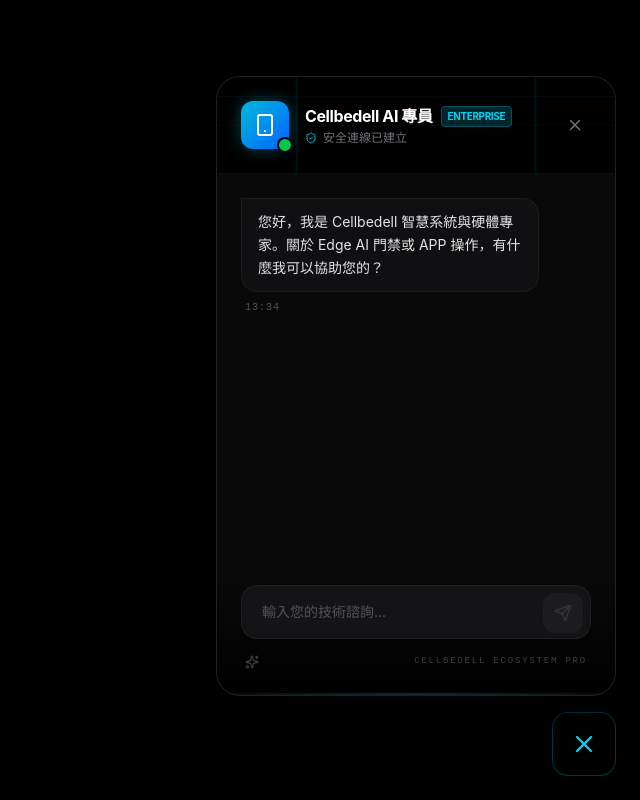
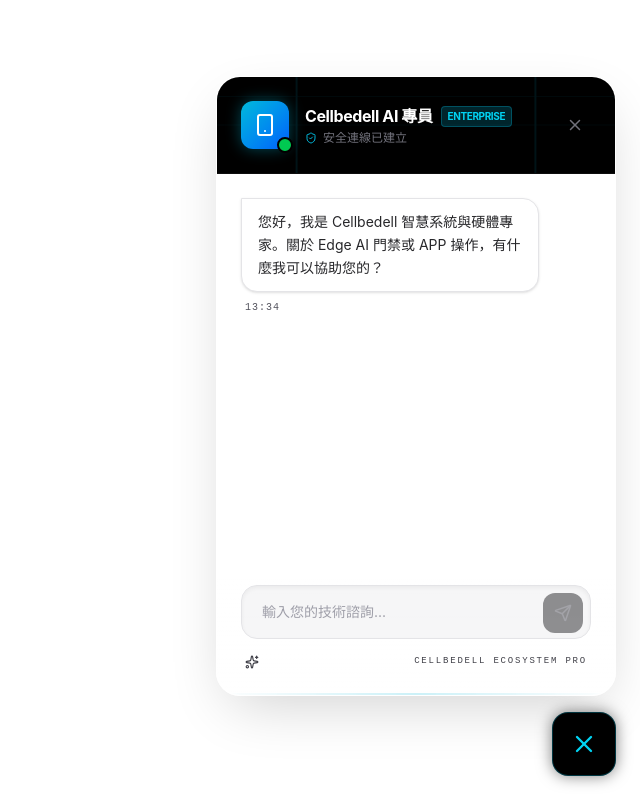
Before and after one commit to WEG-cyber/web-qa-bot, a Next.js app: page / in a window 1280 px wide. Both pictures are taken after a click on the button 1224 px from the left and 744 px from the top of the page. Shown: the whole page, without its empty margins (640-1280 px from the left). Built offline with nearby package versions, Linux system fonts and the light colour scheme.

Commit message:
Design: switched to transparent background and high-quality light glass theme

```diff
--- a/src/app/globals.css
+++ b/src/app/globals.css
@@ -1,8 +1,8 @@
 @import "tailwindcss";
 
 :root {
-  --background: #000000;
-  --foreground: #ffffff;
+  --background: transparent;
+  --foreground: #1d1d1f;
 }
 
 @theme inline {
--- a/src/components/ChatWidget.tsx
+++ b/src/components/ChatWidget.tsx
@@ -103,7 +103,7 @@
             initial={{ opacity: 0, y: 30, scale: 0.95 }}
             animate={{ opacity: 1, y: 0, scale: 1 }}
             exit={{ opacity: 0, y: 30, scale: 0.95 }}
-            className="absolute bottom-20 right-0 w-[400px] h-[620px] bg-[#0a0a0b]/95 backdrop-blur-xl rounded-3xl shadow-[0_20px_60px_-15px_rgba(0,0,0,0.7)] overflow-hidden border border-white/10 flex flex-col"
+            className="absolute bottom-20 right-0 w-[400px] h-[620px] bg-white/90 backdrop-blur-2xl rounded-3xl shadow-[0_20px_60px_-15px_rgba(0,0,0,0.2)] overflow-hidden border border-white/20 flex flex-col"
           >
             {/* Header: Cyber Design */}
             <div className="relative p-6 bg-[#000000] border-b border-white/5 overflow-hidden">
@@ -140,8 +140,8 @@
               </div>
             </div>
 
-            {/* Message Area: Dark Theme */}
-            <div className="flex-1 overflow-y-auto p-6 space-y-6 scrollbar-thin scrollbar-thumb-white/5 scrollbar-track-transparent">
+            {/* Message Area: Light Theme */}
+            <div className="flex-1 overflow-y-auto p-6 space-y-6 bg-white/50 scrollbar-thin scrollbar-thumb-zinc-200 scrollbar-track-transparent">
               {messages.map((msg) => (
                 <motion.div
                   key={msg.id}
@@ -157,7 +157,7 @@
                       "px-4 py-3 rounded-2xl text-[14px] leading-relaxed transition-all",
                       msg.role === 'user'
                         ? "bg-cyan-500 text-black font-medium rounded-tr-none shadow-[0_10px_20px_-5px_rgba(6,182,212,0.3)]"
-                        : "bg-zinc-900/50 border border-white/5 text-zinc-200 rounded-tl-none backdrop-blur-sm"
+                        : "bg-white border border-zinc-200 text-zinc-800 rounded-tl-none shadow-sm"
                     )}
                   >
                     {msg.text}
@@ -180,8 +180,8 @@
               <div ref={messagesEndRef} />
             </div>
 
-            {/* Input Area: Glass Style */}
-            <div className="p-6 pt-2 bg-gradient-to-t from-[#000000] to-transparent">
+            {/* Input Area: Light Glass Style */}
+            <div className="p-6 pt-2 bg-gradient-to-t from-white to-transparent">
               <div className="relative group">
                 <input
                   type="text"
@@ -189,7 +189,7 @@
                   value={input}
                   onChange={(e) => setInput(e.target.value)}
                   onKeyDown={(e) => e.key === 'Enter' && handleSend()}
-                  className="w-full bg-zinc-900/80 border border-white/5 focus:border-cyan-500/50 outline-none rounded-2xl py-4 pl-5 pr-14 text-sm text-white placeholder:text-zinc-600 transition-all shadow-inner"
+                  className="w-full bg-zinc-100/80 border border-zinc-200 focus:border-cyan-500/50 outline-none rounded-2xl py-4 pl-5 pr-14 text-sm text-zinc-900 placeholder:text-zinc-400 transition-all shadow-inner"
                 />
                 <button
                   onClick={handleSend}
```
